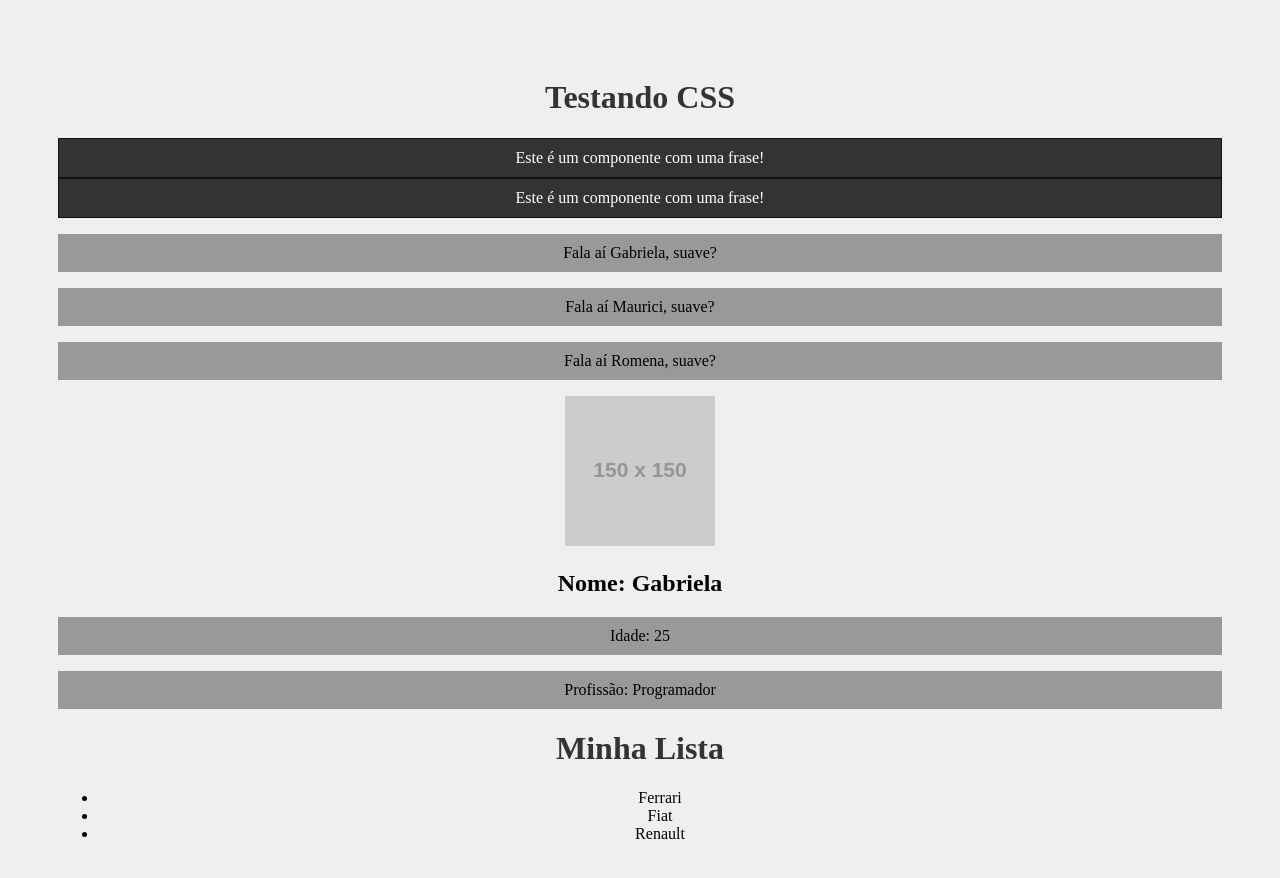
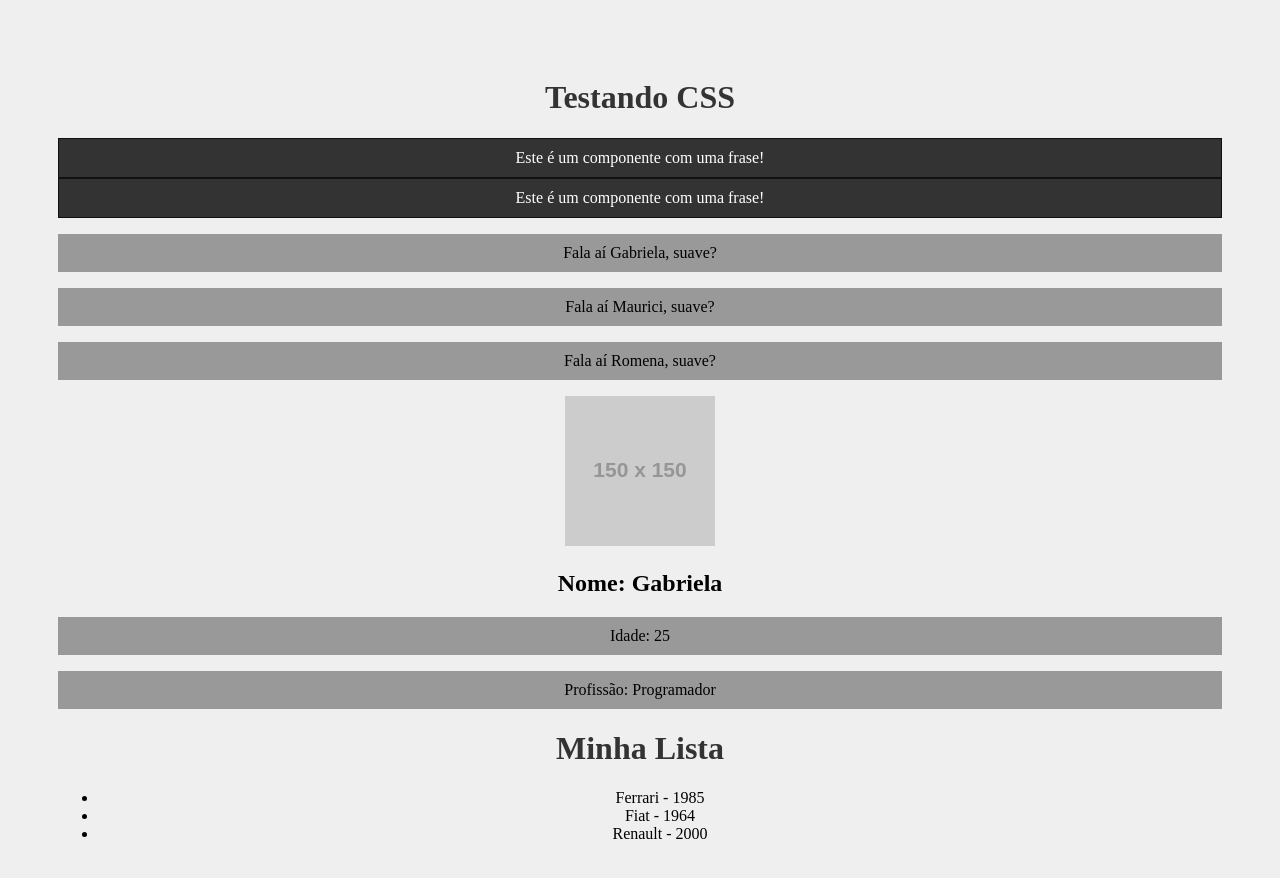
Before and after one commit to gabisegger/projeto_ReactJS, a React (Create React App) app in the folder meu-projeto/: page / in a window 1280 px wide. Shown: the top 878 px of the page. Built offline with nearby package versions, Linux system fonts and the light colour scheme.

Commit message:
Avançando em props

```diff
--- a/meu-projeto/src/components/Item.js
+++ b/meu-projeto/src/components/Item.js
@@ -1,9 +1,21 @@
-function Item(props){
+import PropTypes from 'prop-types';
+
+function Item({marca, ano_lancamento}){
   return(
     <>
-      <li>{props.marca}</li>
+      <li>{marca} - {ano_lancamento}</li>
     </>
   )
 }
 
+Item.propTypes= {
+  marca: PropTypes.string.isRequired,
+  ano_lancamento: PropTypes.number,
+}
+
+Item.defaultProps = {
+  marca: 'Faltou a marca',
+  ano_lancamento: 0,
+}
+
 export default Item
--- a/meu-projeto/src/components/List.js
+++ b/meu-projeto/src/components/List.js
@@ -5,9 +5,9 @@
     <>
       <h1>Minha Lista</h1>
       <ul>
-        <Item marca="Ferrari"/>
-        <Item marca="Fiat"/>
-        <Item marca="Renault"/>
+        <Item marca="Ferrari" ano_lancamento={1985}/>
+        <Item marca="Fiat" ano_lancamento={1964}/>
+        <Item marca="Renault" ano_lancamento={2000}/>
       </ul>
     </>
   )
```
